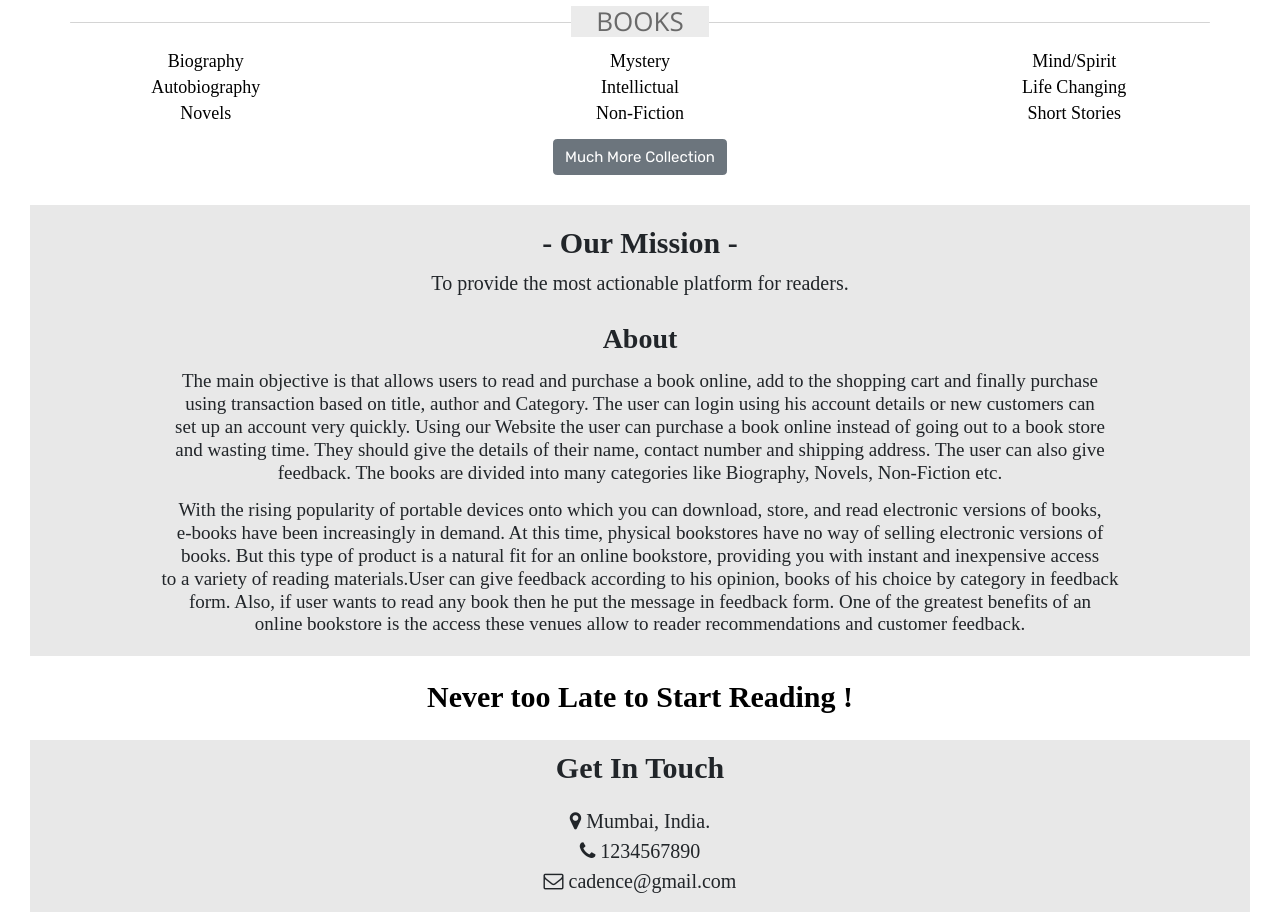
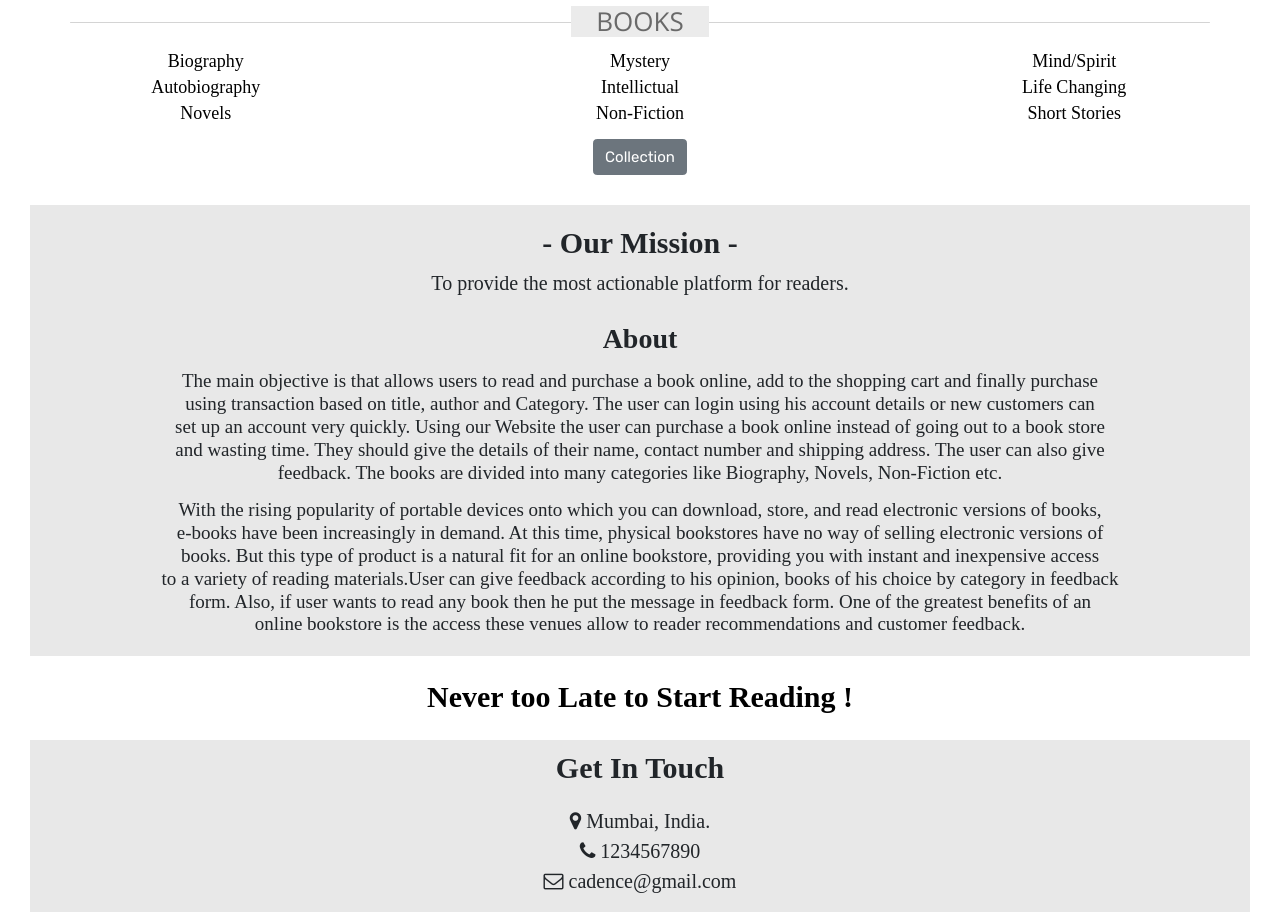
Before and after one commit to Shweta-Shinde30/cadence, a plain HTML site: page home.html in a window 1280 px wide. Shown: the part 874-1786 px from the top of the page. Drawn offline with nearby package versions, Linux system fonts and the light colour scheme; a web font is replaced by a local one.

Commit message:
collection

```diff
--- a/home.html
+++ b/home.html
@@ -350,8 +350,7 @@
       </div>
     </div>
     <div class="warning">
-      <a href="https://www.amazon.com/books-used-books-textbooks/b?ie=UTF8&node=283155" class="btn btn-secondary">Much
-        More Collection</a>
+      <a href="https://www.amazon.com/books-used-books-textbooks/b?ie=UTF8&node=283155" class="btn btn-secondary">Collection</a>
     </div>
   </div>
 
```
